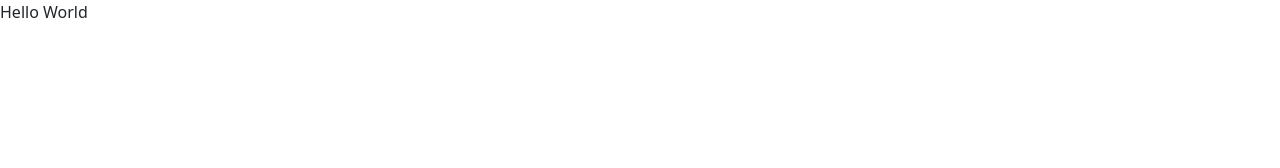
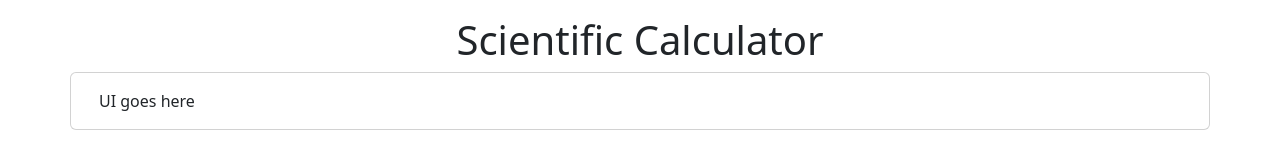
Before and after one commit to suzymako/scientific-calculator, a plain HTML site: page src/index.html in a window 1280 px wide. Drawn offline with nearby package versions, Linux system fonts and the light colour scheme.

```diff
--- a/src/index.html
+++ b/src/index.html
@@ -3,11 +3,20 @@
 <head>
     <title>Scientific Calculator</title>
     <meta charset="utf-8">
-    <meta name="viewport" content="width=device-width, initial-scale=1">
     <link href="https://cdn.jsdelivr.net/npm/bootstrap@5.3.3/dist/css/bootstrap.min.css" rel="stylesheet" integrity="sha384-QWTKZyjpPEjISv5WaRU9OFeRpok6YctnYmDr5pNlyT2bRjXh0JMhjY6hW+ALEwIH" crossorigin="anonymous">
 </head>
 <body>
-    <div>Hello World</div>
+    <div class="container">
+        <h1 class="text-center mt-3">Scientific Calculator</h1>
+        <div class="row">
+            <div class="offset-3 col-6"></div>
+            <div class="card">
+                <div class="card-body">
+                    UI goes here
+                </div>
+            </div>
+        </div>
+    </div>
 
     <script src="https://cdn.jsdelivr.net/npm/bootstrap@5.3.3/dist/js/bootstrap.bundle.min.js" integrity="sha384-YvpcrYf0tY3lHB60NNkmXc5s9fDVZLESaAA55NDzOxhy9GkcIdslK1eN7N6jIeHz" crossorigin="anonymous"></script>
 </body>
```
